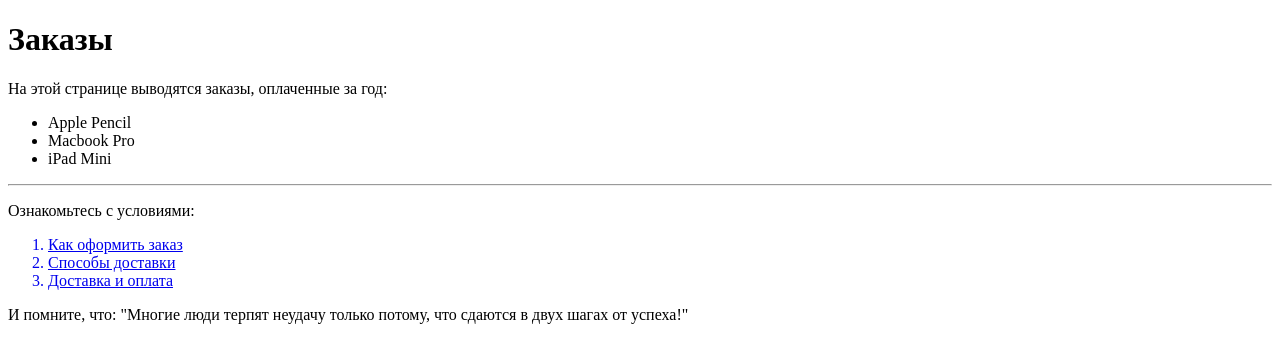
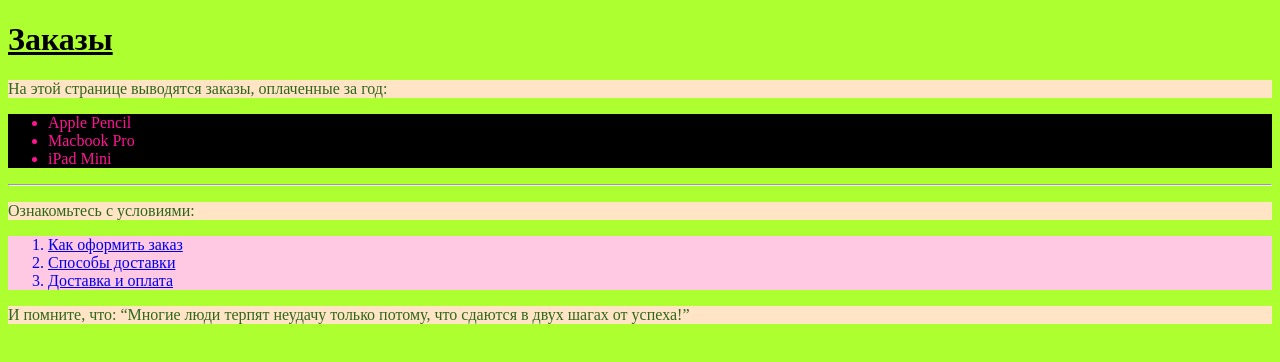
Before and after one commit to Annet-Lovett/module01-Test, a plain HTML site: page lesson.html in a window 1280 px wide. Drawn offline with Linux system fonts and the light colour scheme.

Commit message:
Add style

```diff
--- /dev/null
+++ b/css/main.css
@@ -0,0 +1,22 @@
+body {
+    background-color: greenyellow;
+}
+
+p {
+    color: rgb(48, 102, 26);
+    background-color: rgb(255, 229, 197);
+}
+
+ul {
+    color: deeppink;
+    background-color: black;
+}
+
+ol {
+    color: aliceblue;
+    background-color: rgb(255, 200, 227);
+}
+
+h1 {
+    text-decoration-line: underline;
+}
--- a/lesson.html
+++ b/lesson.html
@@ -4,6 +4,7 @@
     <meta charset="UTF-8">
     <meta name="viewport" content="width=device-width, initial-scale=1.0">
     <title>Document</title>
+    <link rel="stylesheet" href="css/main.css">
 </head>
 <body>
     <div>
@@ -42,7 +43,7 @@
 
     <div>
         <p>
-            И помните, что: "Многие люди терпят неудачу только потому, что сдаются в двух шагах от успеха!"
+            И помните, что: <q>Многие люди терпят неудачу только потому, что сдаются в двух шагах от успеха!</q>
         </p>
     </div>
 
```
